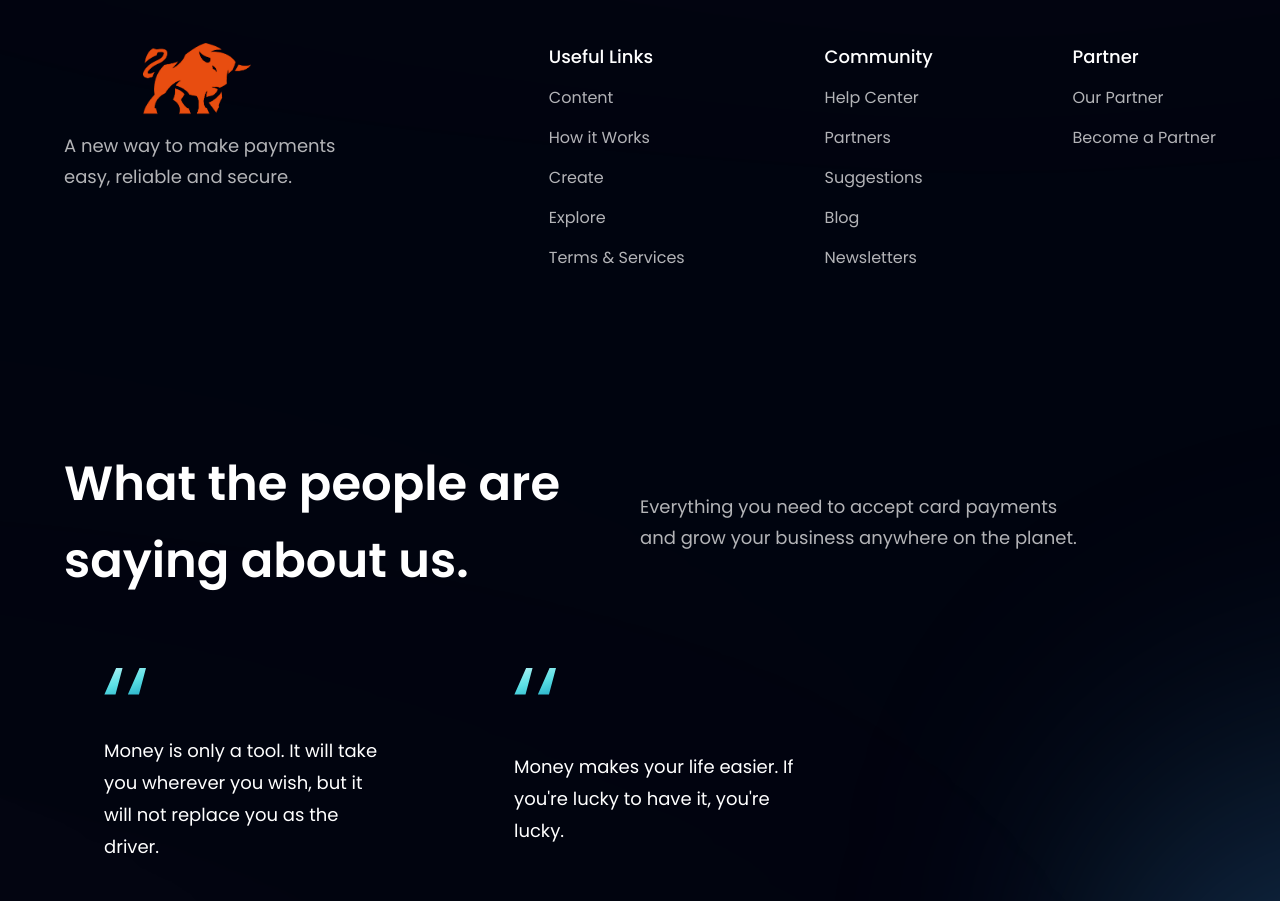
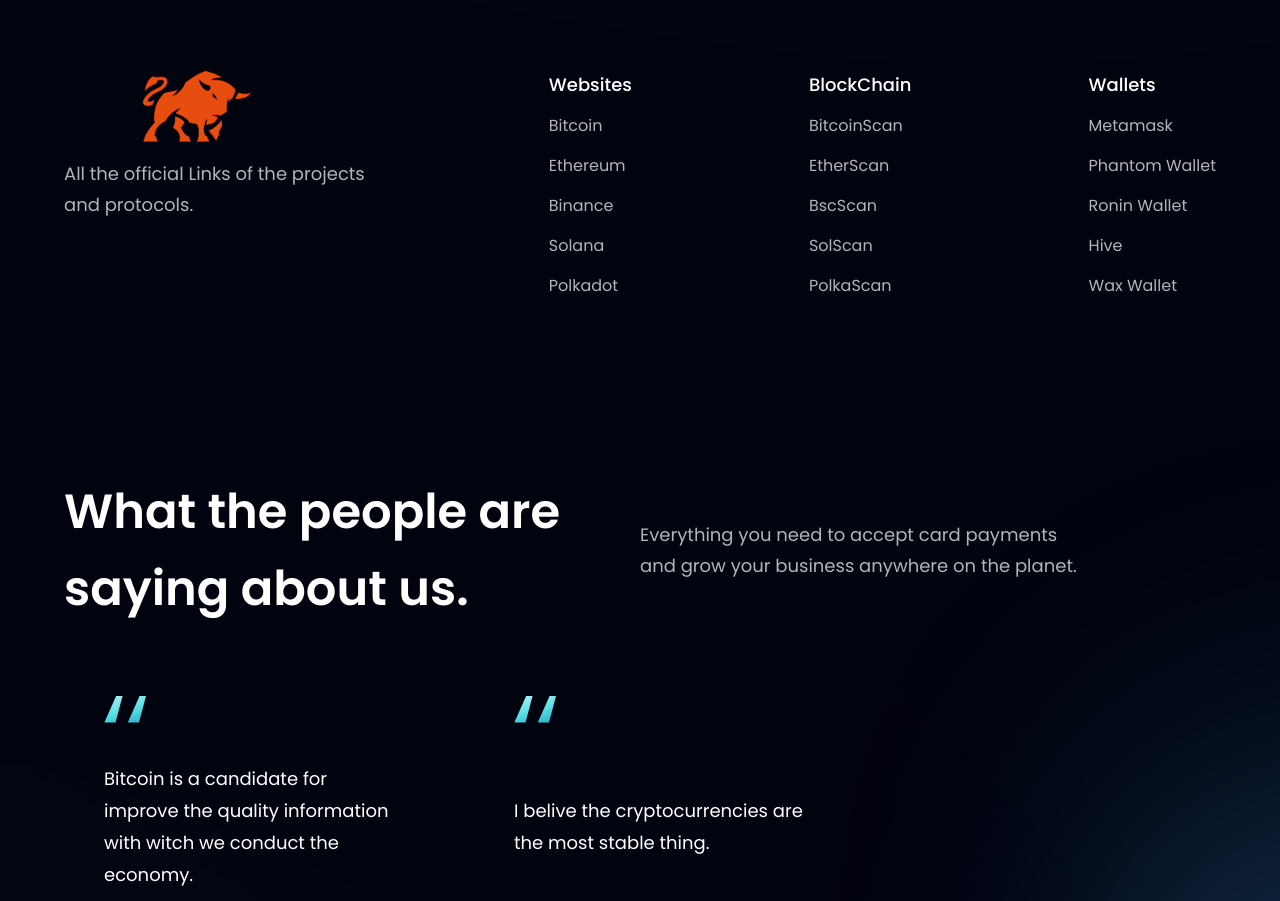
Before and after one commit to sebastiangs23/Firts-Proyect, a React (Vite) app in the folder bank_modern_app/: page / in a window 1280 px wide. Shown: the part 1860-2761 px from the top of the page. Built offline with nearby package versions, Linux system fonts and the light colour scheme.

Commit message:
change name, tittle, feedback ,some links in constants

```diff
--- a/bank_modern_app/src/components/Clients.jsx
+++ b/bank_modern_app/src/components/Clients.jsx
@@ -12,8 +12,6 @@
           </div>
         ))}
       </div>
-
-
     </section>
 
   )
--- a/bank_modern_app/src/components/NavBar.jsx
+++ b/bank_modern_app/src/components/NavBar.jsx
@@ -12,6 +12,12 @@
   return (
     <nav className='w-full flex py-6 justify-between items-center navbar' >
       <img src={newlogo} alt="hoobank" className='w-[114px] h-[72px] ' />
+      <h1 className='flex-1 font-poppins font-semibold ss:text-[50px]
+                       text-[52px] text-white ss:leading-[100px] ml-5 ' >
+      <span className='text-gradient'>
+        Trust <br className='sm:block hidden' /> {" "}
+      </span>
+      </h1>
 
       <ul className='list-none sm:flex hidden justify-end items-center flex-1'>
         {navLinks.map((nav, index) => (
--- a/bank_modern_app/src/components/Redirect.jsx
+++ b/bank_modern_app/src/components/Redirect.jsx
@@ -8,11 +8,9 @@
     <section className={`${styles.flexCenter} ${styles.paddingY} flex-col `} >
       <div className={`${styles.flexStart} md:flex-row flex-col mb-8 w-full `} >
         <div className='flex-1 flex flex-col justify-start mr-10 ' >
-          <img
-            src={newlogo} alt="crypto" className='w-[266px] h-[72px] object-contain ' />
+          <img src={newlogo} alt="crypto" className='w-[266px] h-[72px] object-contain ' />
 
-          <p className={`${styles.paragraph} mt-4 max-w-[310px] `} > A new way to make payments easy, reliable and secure. </p>
-
+          <p className={`${styles.paragraph} mt-4 max-w-[310px] `} > All the official Links of the projects and protocols. </p>
         </div>
 
         <div className='flex-[1.5] w-full flex flex-row justify-between flex-wrap md:mt-0 mt-10 ' >
--- a/bank_modern_app/src/constants/index.js
+++ b/bank_modern_app/src/constants/index.js
@@ -47,7 +47,7 @@
   {
     id: "feedback-1",
     content:
-      "Money is only a tool. It will take you wherever you wish, but it will not replace you as the driver.",
+      "Bitcoin is a candidate for improve the quality information with witch we conduct the economy.",
     name: "Elon Musk",
     title: "CEO Tesla & Twitter",
     img: people01,
@@ -55,7 +55,7 @@
   {
     id: "feedback-2",
     content:
-      "Money makes your life easier. If you're lucky to have it, you're lucky.",
+      "I belive the cryptocurrencies are the most stable thing.",
     name: "CZ",
     title: "CEO Binance",
     img: people02,
@@ -63,7 +63,7 @@
   {
     id: "feedback-3",
     content:
-      "It is usually people in the money business, finance, and international trade that are really rich.",
+      'Crypto is "Safer Bet" Than "Incredibly Inconvenient" Gold.',
     name: "Vitalik Buterin",
     title: "Creator of Ethereum",
     img: people03,
@@ -90,66 +90,78 @@
 
 export const footerLinks = [
   {
-    title: "Useful Links",
+    title: "Websites",
     links: [
       {
-        name: "Content",
-        link: "https://www.hoobank.com/content/",
+        name: "Bitcoin",
+        link: "https://bitcoin.org/en/",
       },
       {
-        name: "How it Works",
+        name: "Ethereum",
         link: "https://www.hoobank.com/how-it-works/",
       },
       {
-        name: "Create",
+        name: "Binance",
         link: "https://www.hoobank.com/create/",
       },
       {
-        name: "Explore",
+        name: "Solana",
         link: "https://www.hoobank.com/explore/",
       },
       {
-        name: "Terms & Services",
+        name: "Polkadot",
         link: "https://www.hoobank.com/terms-and-services/",
       },
     ],
   },
   {
-    title: "Community",
+    title: "BlockChain",
     links: [
       {
-        name: "Help Center",
+        name: "BitcoinScan",
         link: "https://www.hoobank.com/help-center/",
       },
       {
-        name: "Partners",
+        name: "EtherScan",
         link: "https://www.hoobank.com/partners/",
       },
       {
-        name: "Suggestions",
+        name: "BscScan",
         link: "https://www.hoobank.com/suggestions/",
       },
       {
-        name: "Blog",
+        name: "SolScan",
         link: "https://www.hoobank.com/blog/",
       },
       {
-        name: "Newsletters",
+        name: "PolkaScan",
         link: "https://www.hoobank.com/newsletters/",
       },
     ],
   },
   {
-    title: "Partner",
+    title: "Wallets",
     links: [
       {
-        name: "Our Partner",
+        name: "Metamask",
         link: "https://www.hoobank.com/our-partner/",
       },
       {
-        name: "Become a Partner",
+        name: "Phantom Wallet",
         link: "https://www.hoobank.com/become-a-partner/",
       },
+      {
+        name: "Ronin Wallet",
+        link: "https://www.hoobank.com/become-a-partner/",
+      },
+      {
+        name: "Hive",
+        link: "https://www.hoobank.com/become-a-partner/",
+      },
+      {
+        name: "Wax Wallet",
+        link: "https://www.hoobank.com/become-a-partner/",
+      }
     ],
   },
 ];
```
